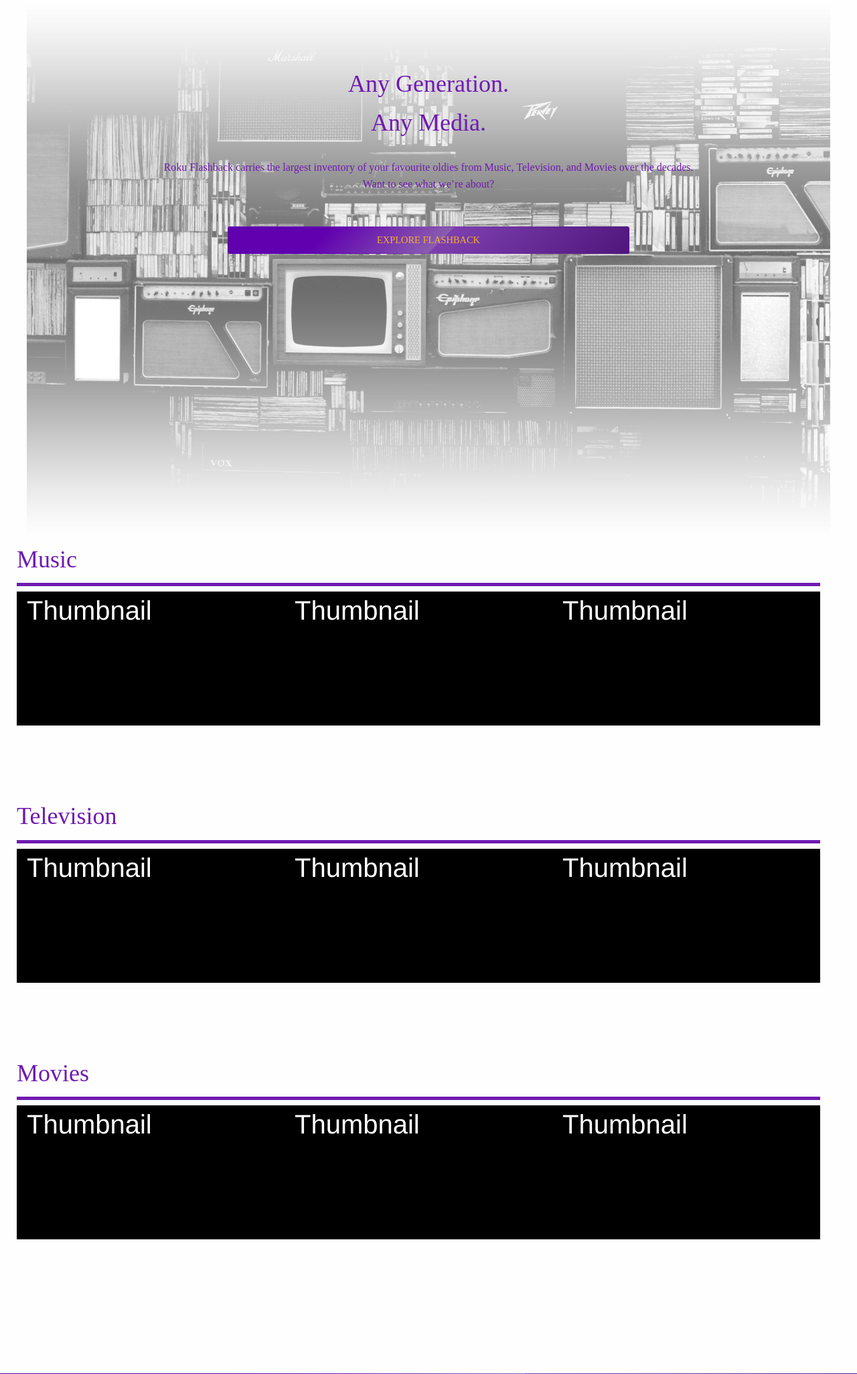
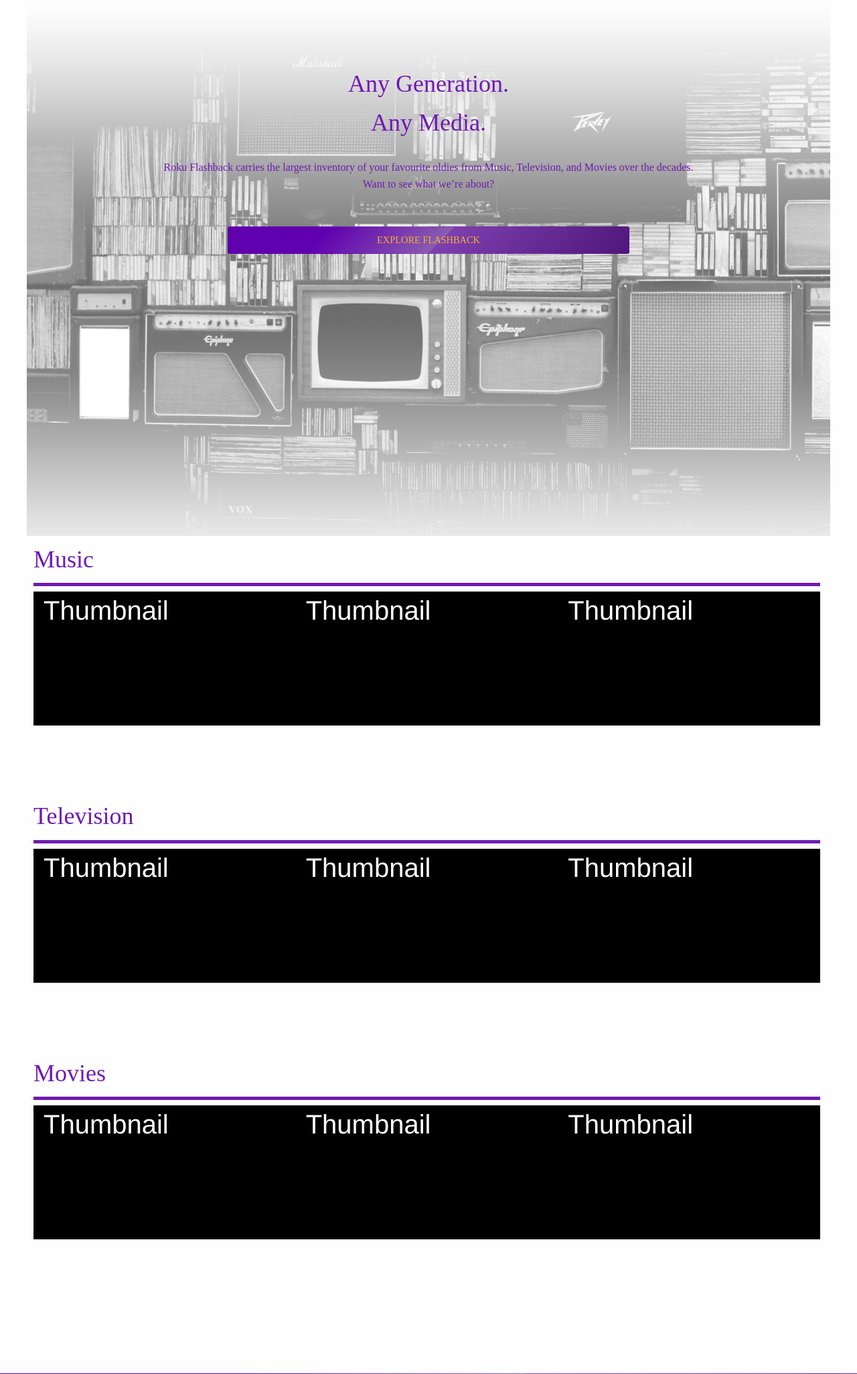
Before and after one commit to DustyBeatz/Audio_visual_App, a PHP site: page / in a window 1280 px wide. Shown: the part 96-2147 px from the top of the page at 67% size. Run offline with PHP 8.4, Linux system fonts and the light colour scheme; some web fonts are replaced.

Commit message:
aligned the media section

```diff
--- a/css/app.css
+++ b/css/app.css
@@ -52,7 +52,7 @@ padding: 10px;
 {
     background-image: url(../images/heroimage_mobile.png);
     background-repeat: no-repeat;
-    background-size: 100%;
+    background-size: 110%;
     display: block;
     height: 800px;
 }
@@ -95,6 +95,10 @@ padding: 10px;
     font-family: 'Baloo';
     font-size: 2.25em;
     color: #6f1ab1;
+}
+
+#mediaSection {
+    padding-left: 25px;
 }
 
 .sampleThumbnail
--- a/index.html
+++ b/index.html
@@ -51,7 +51,7 @@
 </section>
 
 
-<section class="small-12 large-12 row">
+<section id="mediaSection" class="small-12 large-12 row">
 
     <div class="small-12 large-12 row">
         <h1 class="underline">Music</h1>
```
